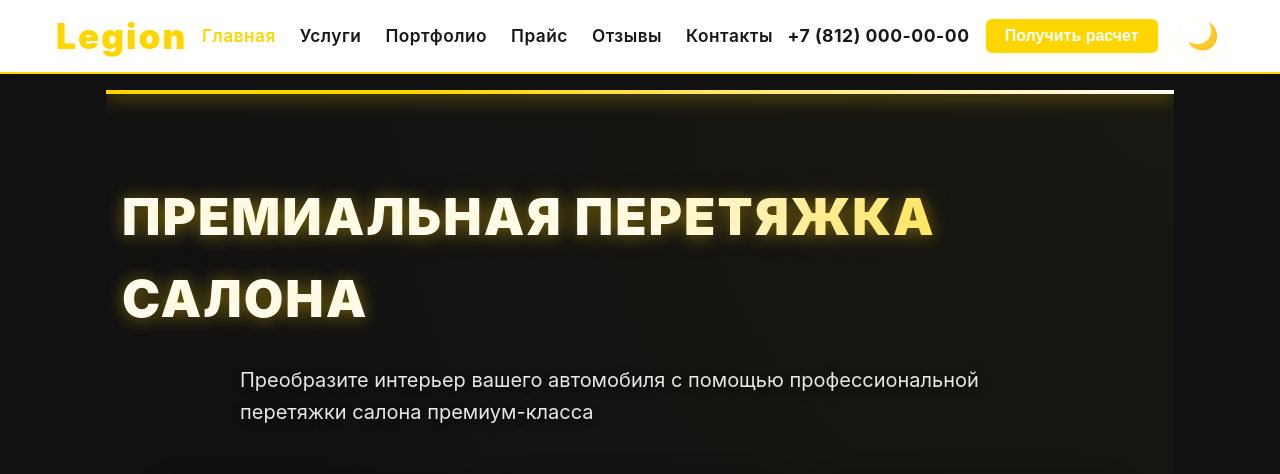
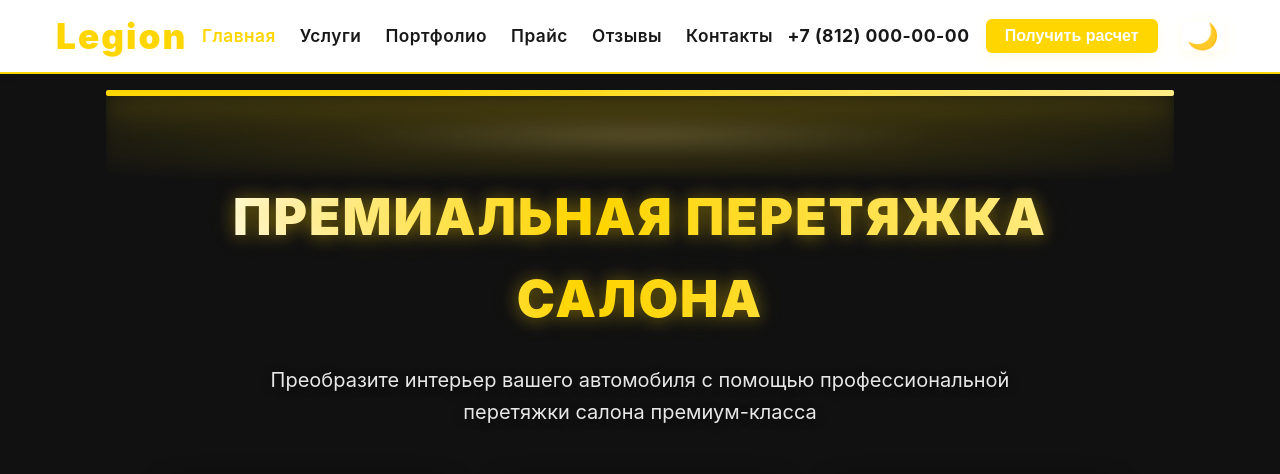
Before and after one commit to Primus-max/legion-tomsk, a Vue app: page / in a window 1280 px wide. Shown: the top 474 px of the page. Built offline with nearby package versions, Linux system fonts and the light colour scheme; grey boxes are pictures that could not be loaded.

Commit message:
Добавил анимацию и новые элементы в компонент Hero: добавлен светильник, улучшен стиль заголовка и подзаголовка, добавлены эффекты размытия и градиента.

```diff
--- a/src/components/Hero.vue
+++ b/src/components/Hero.vue
@@ -1,5 +1,7 @@
 <template>
   <section class="hero">
+    <ImperialLampLine class="hero__lamp" :width="'100%'" :height="'6px'" :glow="'0 8px 32px 0 #FFD600cc'" :gradient="'linear-gradient(90deg, #FFD600 30%, #fff 100%)'" />
+    <div class="hero__lamp-glow" />
     <div class="hero__content container">
       <h1 class="hero__title">Премиальная перетяжка салона</h1>
       <p class="hero__subtitle">Преобразите интерьер вашего автомобиля с помощью профессиональной перетяжки салона премиум-класса</p>
@@ -19,6 +21,7 @@
 import { computed } from 'vue';
 
 import { useTheme } from '../stores/theme';
+import ImperialLampLine from './ImperialLampLine.vue';
 import ServiceCard from './ServiceCard.vue';
 
 const themeStore = useTheme()
@@ -60,32 +63,36 @@ const services = [
   background: #111;
   overflow: hidden;
 
-  &::before {
-    content: '';
-    position: absolute;
+  &__lamp {
+    margin-bottom: 0;
     top: 0;
     left: 0;
     right: 0;
-    height: 4px;
-    background: linear-gradient(90deg, #ffd600 30%, #fff 100%);
-    box-shadow: 0 0 20px #ffd600;
+    position: absolute;
+    z-index: 2;
   }
 
-  &::after {
-    content: '';
+  &__lamp-glow {
     position: absolute;
-    inset: 0;
-    background: radial-gradient(circle at top right, #ffd60008 0%, transparent 70%);
+    top: 6px;
+    left: 0;
+    width: 100%;
+    height: 80px;
     pointer-events: none;
+    z-index: 1;
+    background: radial-gradient(ellipse at center, #ffe06655 0%, #ffd60022 40%, transparent 100%);
+    filter: blur(4px);
+    opacity: 0.85;
   }
 
   &__content {
     position: relative;
-    z-index: 1;
+    z-index: 3;
     padding: clamp(40px, 8vh, 60px) max(16px, calc((100% - 1280px) / 2));
     margin: 0 auto;
     width: 100%;
     max-width: 100%;
+    text-align: center;
   }
 
   &__title {
@@ -94,13 +101,16 @@ const services = [
     margin-bottom: clamp(20px, 4vh, 24px);
     text-transform: uppercase;
     letter-spacing: 2px;
-    background: linear-gradient(90deg, #fff 50%, #ffd600 100%);
+    background: linear-gradient(90deg, #fff 40%, #ffd600 60%, #fff 100%);
+    background-size: 200% auto;
     -webkit-background-clip: text;
     -webkit-text-fill-color: transparent;
     background-clip: text;
+    color: transparent;
     text-shadow: 0 4px 24px #ffd60055;
     filter: drop-shadow(0 2px 8px #ffd60044);
-    animation: title-glow 3s ease-in-out infinite alternate;
+    animation: title-glow 3s ease-in-out infinite alternate, title-gradient-move 4s linear infinite alternate;
+    text-align: center;
   }
 
   &__subtitle {
@@ -110,6 +120,7 @@ const services = [
     color: rgba(255, 255, 255, 0.9);
     max-width: 800px;
     text-shadow: 0 2px 8px rgba(0, 0, 0, 0.5);
+    text-align: center;
   }
 
   &__services {
@@ -120,6 +131,7 @@ const services = [
     max-width: 1280px;
     margin: 0 auto;
     padding: 0 max(16px, 3vw);
+    justify-items: center;
   }
 }
 
@@ -131,4 +143,13 @@ const services = [
     text-shadow: 0 0 25px #ffd60044, 0 0 50px #ffd60022;
   }
 }
+
+@keyframes title-gradient-move {
+  0% {
+    background-position: 0% 50%;
+  }
+  100% {
+    background-position: 100% 50%;
+  }
+}
 </style>
--- /dev/null
+++ b/src/components/ImperialLampLine.vue
@@ -0,0 +1,46 @@
+<template>
+  <div
+    class="imperial-lamp-line"
+    :style="{
+      '--lamp-height': height,
+      '--lamp-glow': glow,
+      '--lamp-gradient': gradient,
+      '--lamp-radius': borderRadius,
+      width: width
+    }"
+  />
+</template>
+
+<script setup>
+const props = defineProps({
+  width: { type: String, default: '100%' },
+  height: { type: String, default: '6px' },
+  glow: { type: String, default: '0 8px 32px 0 #FFD600cc' },
+  gradient: { type: String, default: 'linear-gradient(90deg, #FFD600 30%, #fff 100%)' },
+  borderRadius: { type: String, default: '2px' }
+})
+</script>
+
+<style scoped>
+.imperial-lamp-line {
+  display: block;
+  height: var(--lamp-height);
+  border-radius: var(--lamp-radius);
+  background: var(--lamp-gradient);
+  box-shadow: var(--lamp-glow);
+  margin: 0 auto;
+  position: relative;
+  z-index: 2;
+  background-size: 200% 100%;
+  animation: lamp-gradient-move 3s linear infinite alternate;
+}
+
+@keyframes lamp-gradient-move {
+  0% {
+    background-position: 0% 0%;
+  }
+  100% {
+    background-position: 100% 0%;
+  }
+}
+</style>
```
